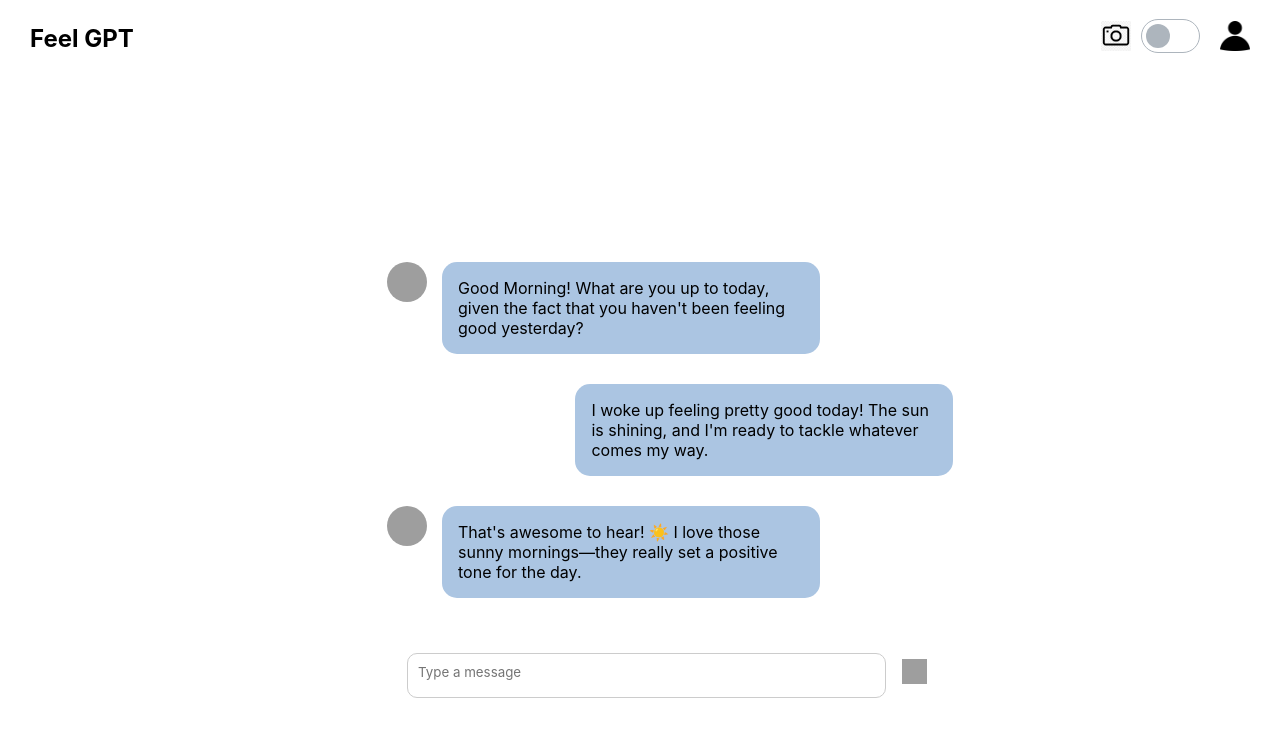
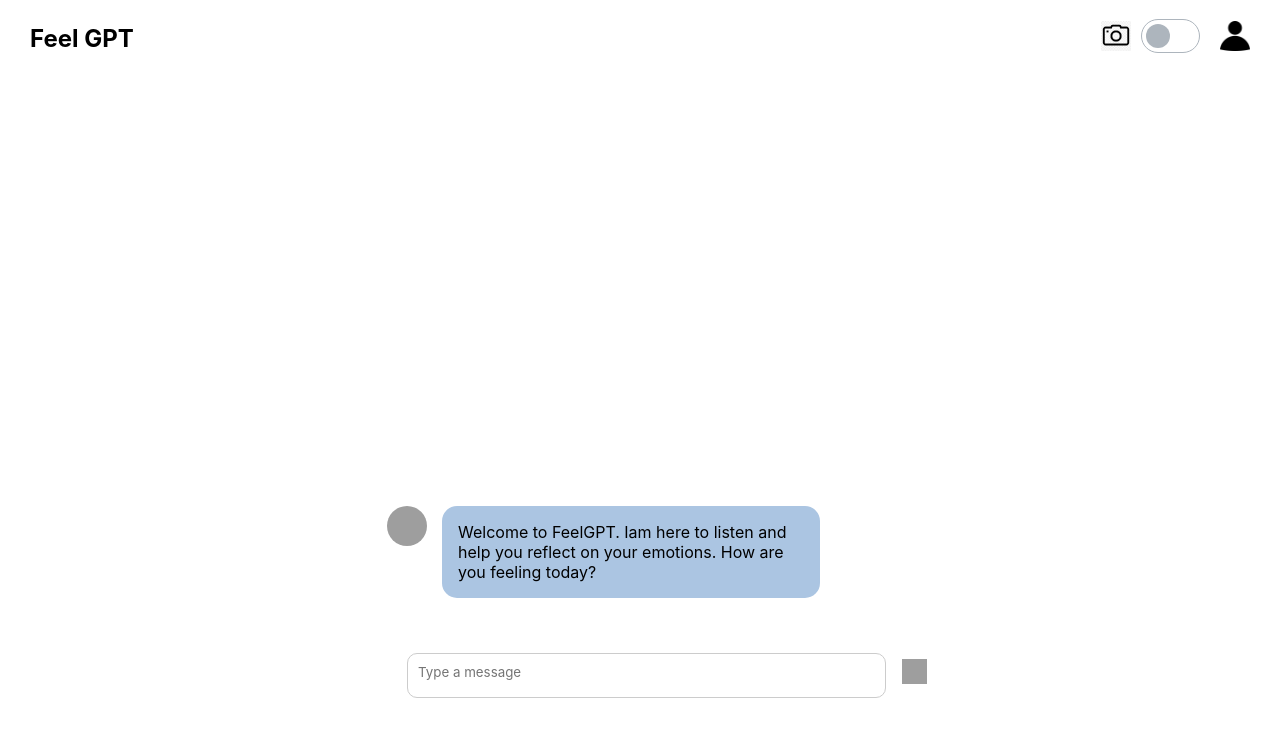
Before and after one commit to AntonioMisic77/FeelGPT, a React (Create React App) app in the folder frontend/: page / in a window 1280 px wide. Shown: the top 736 px of the page. Built offline with nearby package versions, Linux system fonts and the light colour scheme; no server answers; grey boxes are pictures that could not be loaded.

Commit message:
chore(frontend): improve welcoming message

```diff
--- a/frontend/src/components/Chat.js
+++ b/frontend/src/components/Chat.js
@@ -7,15 +7,7 @@ import chatService from "../services/chatService"; // Import Chat Service
 const Chat = ({ darkMode, isRecordingVideo, setRecordingVideo }) => {
   const [messages, setMessages] = useState([
     {
-      text: "Good Morning! What are you up to today, given the fact that you haven't been feeling good yesterday?",
-      sender: "them",
-    },
-    {
-      text: "I woke up feeling pretty good today! The sun is shining, and I'm ready to tackle whatever comes my way.",
-      sender: "me",
-    },
-    {
-      text: "That's awesome to hear! ☀️ I love those sunny mornings—they really set a positive tone for the day.",
+      text: "Welcome to FeelGPT. Iam here to listen and help you reflect on your emotions. How are you feeling today?",
       sender: "them",
     },
   ]);
@@ -47,7 +39,11 @@ const Chat = ({ darkMode, isRecordingVideo, setRecordingVideo }) => {
   // Function to send a message
   const sendMessage = async () => {
     if (inputValue.trim()) {
-      setMessages([...messages, { text: inputValue, sender: "me" }, { text: "...", sender: "them" }]);
+      setMessages([
+        ...messages,
+        { text: inputValue, sender: "me" },
+        { text: "...", sender: "them" },
+      ]);
       setInputValue("");
       setIsTyping(false); // Stop visage analysis when message is sent
 
@@ -69,9 +65,12 @@ const Chat = ({ darkMode, isRecordingVideo, setRecordingVideo }) => {
       try {
         const response = await chatService.sendMessageWithEmotion(chatData);
         console.log("Backend response: ", response);
-        setMessages(
-          (prevMessages) =>
-            prevMessages.map((message, index) => index == prevMessages.length - 1 ? { ...message, text: response.reply } : message),
+        setMessages((prevMessages) =>
+          prevMessages.map((message, index) =>
+            index == prevMessages.length - 1
+              ? { ...message, text: response.reply }
+              : message
+          )
         );
       } catch (error) {
         console.error("Failed to send message: ", error);
```
